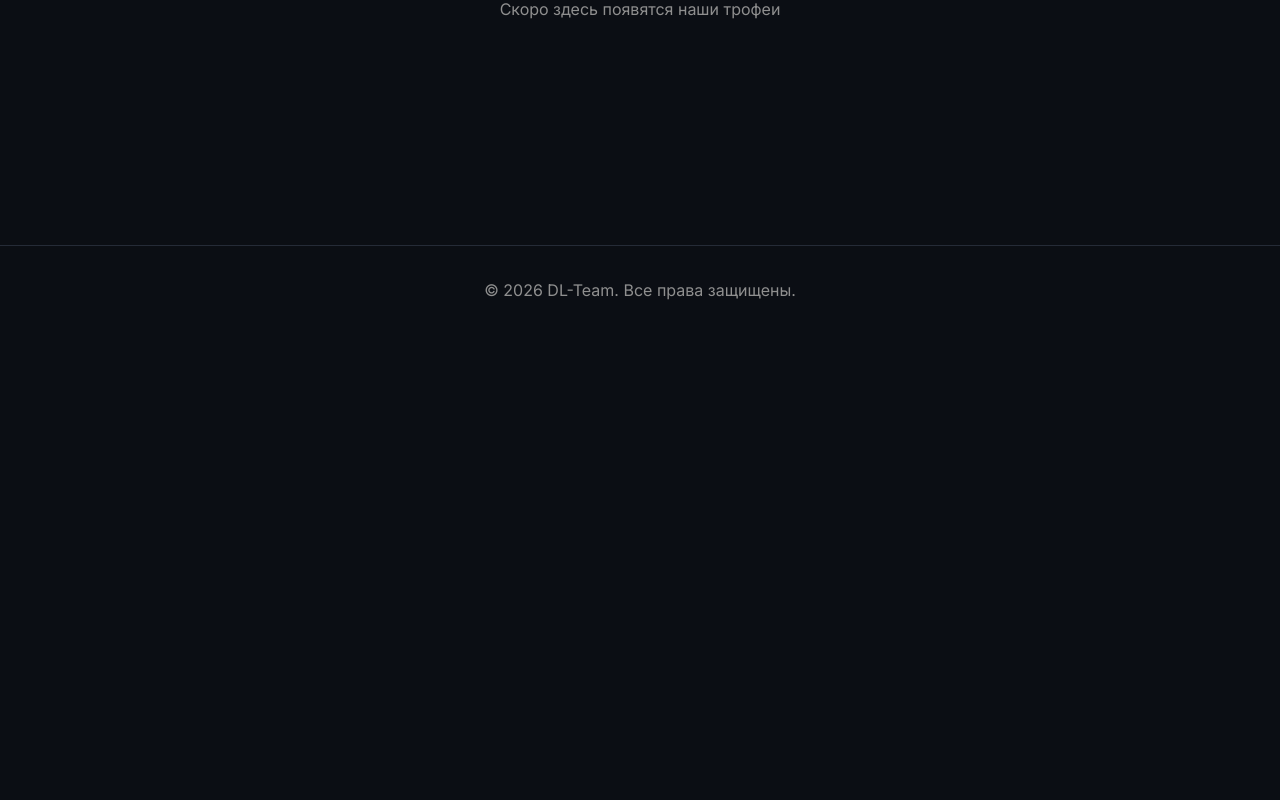
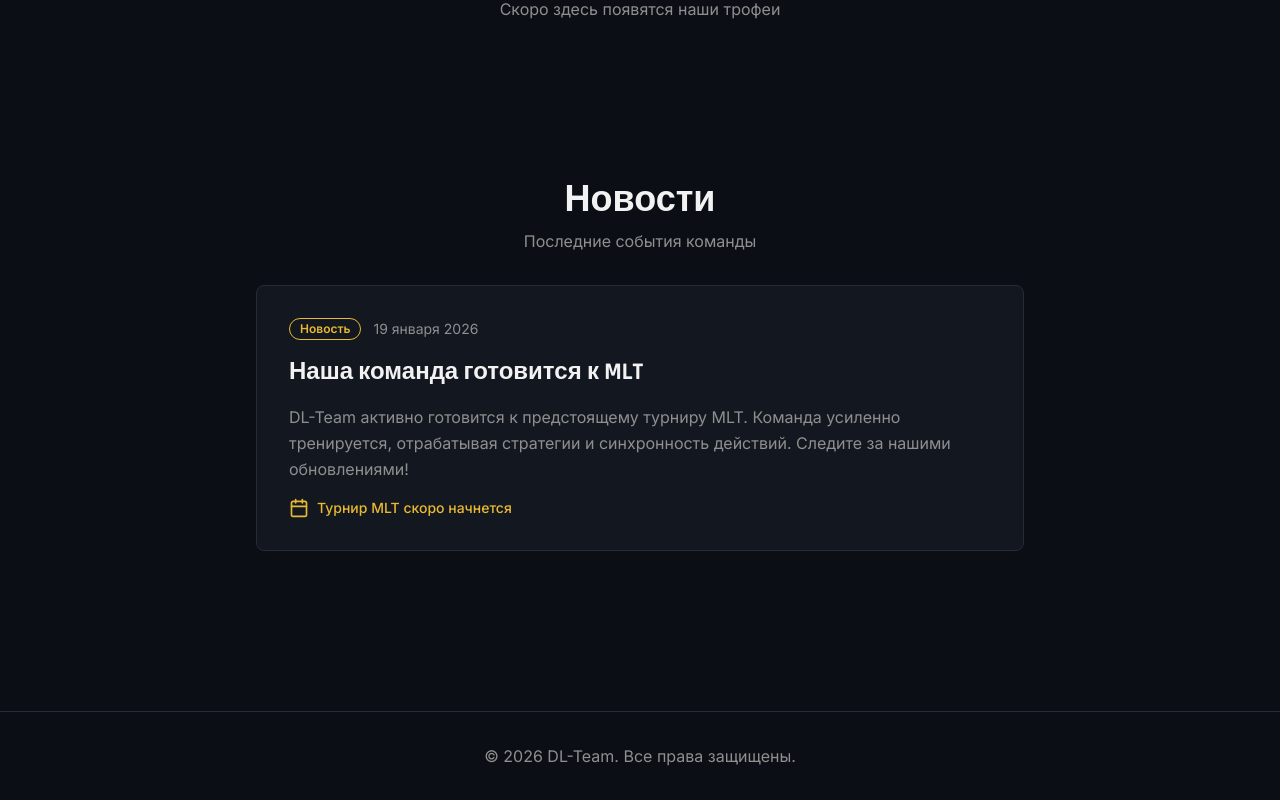
Before and after one commit to pr-poehali-dev/cs2-dl-team-website-1, a React (Vite) app: page / in a window 1280 px wide. Shown: the part 1322-2122 px from the top of the page. Before the commit the page ends 1656 px from the top, so only its background shows below. Built offline with nearby package versions, Linux system fonts and the light colour scheme.

Commit message:
feat: Добавить меню новостей и первую новость

```diff
--- a/src/pages/Index.tsx
+++ b/src/pages/Index.tsx
@@ -36,6 +36,9 @@ export default function Index() {
               </a>
               <a href="#trophies" className="text-foreground hover:text-primary transition-colors font-medium">
                 Трофеи
+              </a>
+              <a href="#news" className="text-foreground hover:text-primary transition-colors font-medium">
+                Новости
               </a>
             </nav>
           </div>
@@ -102,6 +105,35 @@ export default function Index() {
           </div>
         </section>
 
+        <section id="news" className="space-y-8 animate-fade-in-up">
+          <div className="text-center space-y-2">
+            <h3 className="text-4xl font-heading font-bold text-foreground">Новости</h3>
+            <p className="text-muted-foreground">Последние события команды</p>
+          </div>
+          <div className="max-w-3xl mx-auto">
+            <Card className="bg-card border-border p-8 hover:border-primary transition-all duration-300 hover:shadow-lg hover:shadow-primary/20">
+              <div className="space-y-4">
+                <div className="flex items-center gap-3">
+                  <Badge variant="outline" className="text-primary border-primary">
+                    Новость
+                  </Badge>
+                  <span className="text-sm text-muted-foreground">19 января 2026</span>
+                </div>
+                <h4 className="text-2xl font-heading font-bold text-foreground">
+                  Наша команда готовится к MLT
+                </h4>
+                <p className="text-muted-foreground leading-relaxed">
+                  DL-Team активно готовится к предстоящему турниру MLT. Команда усиленно тренируется, отрабатывая стратегии и синхронность действий. Следите за нашими обновлениями!
+                </p>
+                <div className="flex items-center gap-2 text-primary">
+                  <Icon name="Calendar" className="w-5 h-5" />
+                  <span className="text-sm font-medium">Турнир MLT скоро начнется</span>
+                </div>
+              </div>
+            </Card>
+          </div>
+        </section>
+
       </main>
 
       <footer className="border-t border-border mt-24 py-8">
```
